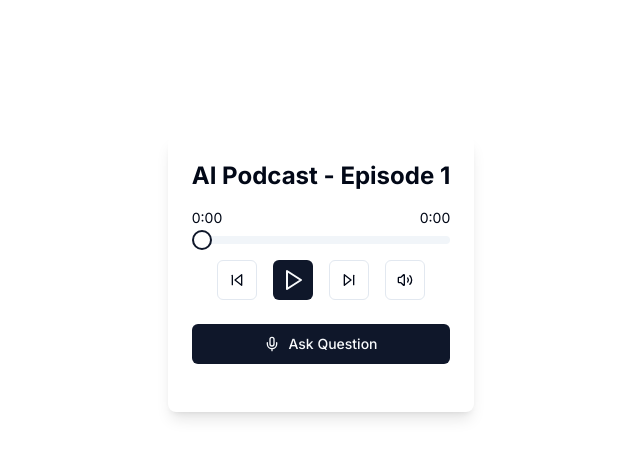
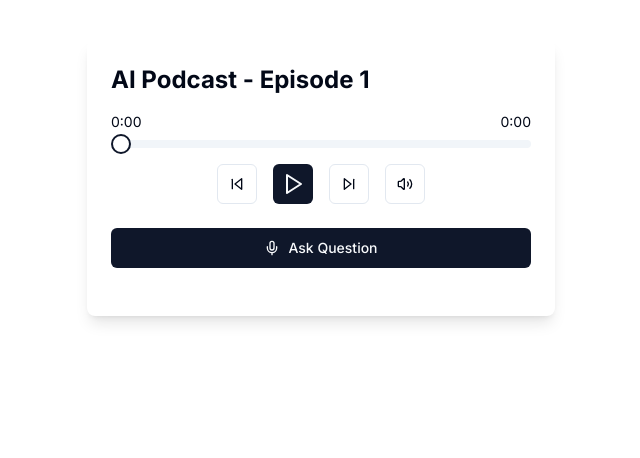
Before and after one commit to dailoOrg/dailo-app, a Next.js app: page / in a window 1280 px wide. Shown: the top 458 px of the page, without its empty margins (319-959 px from the left). Built offline with nearby package versions, Linux system fonts and the light colour scheme.

Commit message:
fix: player with and remove resume button

```diff
--- a/app/page.tsx
+++ b/app/page.tsx
@@ -3,11 +3,13 @@
 
 export default function Home() {
   return (
-    <main className="flex min-h-screen flex-col items-center justify-between p-24">
-      <PodcastPlayer
-        title="AI Podcast - Episode 1"
-        audioSrc="/audio/podcast.mp3"
-      />
+    <main className="flex min-h-screen flex-col items-center justify-between">
+      <div className="w-full max-w-[500px] px-4">
+        <PodcastPlayer
+          title="AI Podcast - Episode 1"
+          audioSrc="/audio/podcast.mp3"
+        />
+      </div>
     </main>
   );
 }
--- a/components/podcast-player.tsx
+++ b/components/podcast-player.tsx
@@ -105,14 +105,6 @@
     }
   };
 
-  const resumePodcast = () => {
-    setShowAiResponse(false)
-    if (audioRef.current) {
-      audioRef.current.play()
-      setIsPlaying(true)
-    }
-  }
-
   const handleTranscription = (text: string) => {
     setTranscribedText(text);
     handleAskQuestion(text);
@@ -151,7 +143,7 @@
   }, []);
 
   return (
-    <div className="max-w-md mx-auto mt-10 p-6 bg-white rounded-lg shadow-lg">
+    <div className="mt-10 p-6 bg-white rounded-lg shadow-lg">
       <h1 className="text-2xl font-bold mb-4">{title}</h1>
 
       {/* Hidden audio element */}
@@ -232,9 +224,6 @@
               setHasPlayedResponse(true);
             }}
           />
-          <Button onClick={resumePodcast} className="mt-4">
-            Resume Podcast
-          </Button>
         </div>
       )}
     </div>
```
